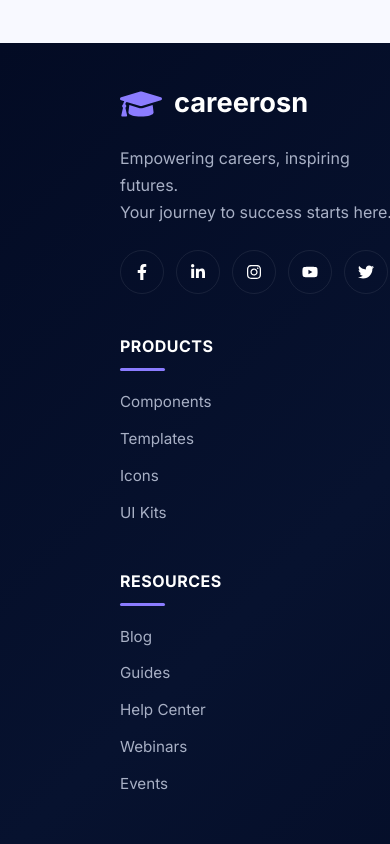
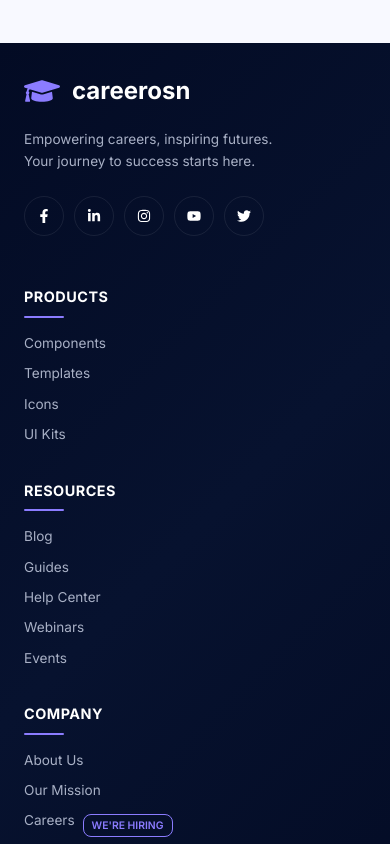
Before and after one commit to prakashsalapu/career-os-ai, a React (Vite) app in the folder client/: page / in a window 390 px wide. Shown: the part 3560-4404 px from the top of the page. Built offline with nearby package versions, Linux system fonts and the light colour scheme.

Commit message:
footer layout fixing

```diff
--- a/client/package.json
+++ b/client/package.json
@@ -15,6 +15,7 @@
     "lucide-react": "^1.17.0",
     "react": "^19.2.5",
     "react-dom": "^19.2.5",
+    "react-feather": "^2.0.10",
     "react-icons": "^5.6.0",
     "tailwindcss": "^4.3.0"
   },
--- a/client/src/layouts/Footer.jsx
+++ b/client/src/layouts/Footer.jsx
@@ -10,14 +10,21 @@ import {
 import "../styles/Footer.css";
 
 const Footer = () => {
+  const socialLinks = [
+    { icon: FaFacebookF, label: "Facebook", url: "#" },
+    { icon: FaLinkedinIn, label: "LinkedIn", url: "#" },
+    { icon: FaInstagram, label: "Instagram", url: "#" },
+    { icon: FaYoutube, label: "YouTube", url: "#" },
+    { icon: FaTwitter, label: "Twitter", url: "#" },
+  ];
+
   return (
     <footer className="footer">
       <div className="footer-container">
         <div className="footer-top">
-
           <div className="footer-brand">
             <div className="logo-wrapper">
-              <FaGraduationCap className="logo-icon" />
+              <FaGraduationCap className="logo-icon" aria-hidden="true" />
               <h2>careerosn</h2>
             </div>
 
@@ -27,19 +34,28 @@ const Footer = () => {
               Your journey to success starts here.
             </p>
 
-            <div className="social-icons">
-              <a href="#"><FaFacebookF /></a>
-              <a href="#"><FaLinkedinIn /></a>
-              <a href="#"><FaInstagram /></a>
-              <a href="#"><FaYoutube /></a>
-              <a href="#"><FaTwitter /></a>
+            <div className="social-icons" aria-label="Social media links">
+              {socialLinks.map((social, index) => {
+                const Icon = social.icon;
+                return (
+                  <a
+                    key={index}
+                    href={social.url}
+                    aria-label={social.label}
+                    title={social.label}
+                    rel="noopener noreferrer"
+                  >
+                    <Icon />
+                  </a>
+                );
+              })}
             </div>
           </div>
 
           <div className="footer-links">
             <div className="footer-column">
               <h3>PRODUCTS</h3>
-              <span className="footer-line"></span>
+              <span className="footer-line" aria-hidden="true"></span>
 
               <a href="/">Components</a>
               <a href="/">Templates</a>
@@ -49,7 +65,7 @@ const Footer = () => {
 
             <div className="footer-column">
               <h3>RESOURCES</h3>
-              <span className="footer-line"></span>
+              <span className="footer-line" aria-hidden="true"></span>
 
               <a href="/">Blog</a>
               <a href="/">Guides</a>
@@ -60,7 +76,7 @@ const Footer = () => {
 
             <div className="footer-column">
               <h3>COMPANY</h3>
-              <span className="footer-line"></span>
+              <span className="footer-line" aria-hidden="true"></span>
 
               <a href="/">About Us</a>
               <a href="/">Our Mission</a>
@@ -82,7 +98,7 @@ const Footer = () => {
           <p>© 2025 careerosn. All rights reserved.</p>
 
           <p>
-            Made with <span className="heart">💜</span> for your success.
+            Made with <span className="heart" aria-label="heart">💜</span> for your success.
           </p>
         </div>
       </div>
--- a/client/src/styles/Footer.css
+++ b/client/src/styles/Footer.css
@@ -24,7 +24,7 @@
 
 .footer-brand {
   flex: 1;
-  min-width: 280px;
+  min-width: 250px;
   max-width: 380px;
 }
 
@@ -38,24 +38,27 @@
 .logo-icon {
   font-size: 42px;
   color: #8b7cff;
+  flex-shrink: 0;
 }
 
 .logo-wrapper h2 {
   font-size: 2rem;
   font-weight: 700;
   margin: 0;
+  word-break: break-word;
 }
 
 .footer-brand p {
   color: #a8b0c5;
   line-height: 1.7;
-  font-size: 1rem;
+  font-size: 0.95rem;
   margin-bottom: 24px;
 }
 
 .social-icons {
   display: flex;
   gap: 12px;
+  flex-wrap: wrap;
 }
 
 .social-icons a {
@@ -69,6 +72,7 @@
   color: #ffffff;
   font-size: 16px;
   transition: all 0.3s ease;
+  flex-shrink: 0;
 }
 
 .social-icons a:hover {
@@ -79,7 +83,7 @@
 
 .footer-links {
   display: flex;
-  gap: 130px;
+  gap: 80px;
   flex-wrap: wrap;
 }
 
@@ -156,9 +160,25 @@
   color: #8b7cff;
 }
 
+/* Tablet and below - Large tablets */
+@media (max-width: 1199px) {
+  .footer-container {
+    padding: 0 50px;
+  }
+
+  .footer-links {
+    gap: 60px;
+  }
+}
+
+/* Tablets */
 @media (max-width: 992px) {
   .footer {
     padding: 40px 20px 20px;
+  }
+
+  .footer-container {
+    padding: 0 20px;
   }
 
   .footer-top {
@@ -166,8 +186,20 @@
     gap: 40px;
   }
 
+  .footer-brand {
+    max-width: 100%;
+    min-width: auto;
+  }
+
   .footer-links {
     gap: 40px;
+    flex-direction: row;
+    justify-content: space-between;
+  }
+
+  .footer-column {
+    flex: 1;
+    min-width: 150px;
   }
 
   .footer-bottom {
@@ -176,9 +208,17 @@
   }
 }
 
-@media (max-width: 576px) {
-  .footer-links {
-    flex-direction: column;
+/* Mobile Landscape and Small Tablets */
+@media (max-width: 768px) {
+  .footer {
+    padding: 35px 16px 16px;
+  }
+
+  .footer-container {
+    padding: 0 16px;
+  }
+
+  .footer-top {
     gap: 30px;
   }
 
@@ -186,7 +226,150 @@
     font-size: 1.7rem;
   }
 
-  .social-icons {
-    flex-wrap: wrap;
+  .footer-brand p {
+    font-size: 0.9rem;
+  }
+
+  .footer-links {
+    gap: 30px;
+    flex-direction: column;
+  }
+
+  .footer-column h3 {
+    font-size: 0.95rem;
+  }
+
+  .footer-column a {
+    font-size: 0.9rem;
+    margin-bottom: 12px;
+  }
+
+  .footer-bottom {
+    font-size: 0.9rem;
   }
 }
+
+/* Mobile Portrait */
+@media (max-width: 576px) {
+  .footer {
+    padding: 30px 12px 16px;
+  }
+
+  .footer-container {
+    padding: 0 12px;
+  }
+
+  .footer-brand {
+    width: 100%;
+    margin-bottom: 20px;
+  }
+
+  .logo-wrapper h2 {
+    font-size: 1.5rem;
+  }
+
+  .logo-icon {
+    font-size: 36px;
+  }
+
+  .footer-brand p {
+    font-size: 0.85rem;
+    line-height: 1.6;
+  }
+
+  .social-icons {
+    gap: 10px;
+  }
+
+  .social-icons a {
+    width: 40px;
+    height: 40px;
+    font-size: 14px;
+  }
+
+  .footer-links {
+    flex-direction: column;
+    gap: 25px;
+    width: 100%;
+  }
+
+  .footer-column {
+    width: 100%;
+  }
+
+  .footer-column h3 {
+    font-size: 0.9rem;
+    margin-bottom: 8px;
+  }
+
+  .footer-line {
+    width: 40px;
+    height: 2px;
+    margin-bottom: 15px;
+  }
+
+  .footer-column a {
+    font-size: 0.85rem;
+    margin-bottom: 10px;
+  }
+
+  .career-row {
+    gap: 8px;
+    margin-bottom: 10px;
+  }
+
+  .hiring-badge {
+    padding: 3px 8px;
+    font-size: 0.65rem;
+  }
+
+  .footer-divider {
+    margin: 25px 0 15px;
+  }
+
+  .footer-bottom {
+    flex-direction: column;
+    text-align: center;
+    font-size: 0.85rem;
+    gap: 10px;
+  }
+
+  .footer-bottom p {
+    word-break: break-word;
+  }
+}
+
+/* Very small screens (Mobile phones - extra small) */
+@media (max-width: 375px) {
+  .footer {
+    padding: 25px 10px 12px;
+  }
+
+  .footer-container {
+    padding: 0 10px;
+  }
+
+  .logo-wrapper h2 {
+    font-size: 1.3rem;
+  }
+
+  .logo-icon {
+    font-size: 32px;
+  }
+
+  .footer-brand p {
+    font-size: 0.8rem;
+  }
+
+  .footer-column h3 {
+    font-size: 0.85rem;
+  }
+
+  .footer-column a {
+    font-size: 0.8rem;
+  }
+
+  .footer-bottom {
+    font-size: 0.8rem;
+  }
+}
```
Also changed, not shown: package.json (+8 -2 lines), 1 other file (tests, documents, lock files or other folders).
